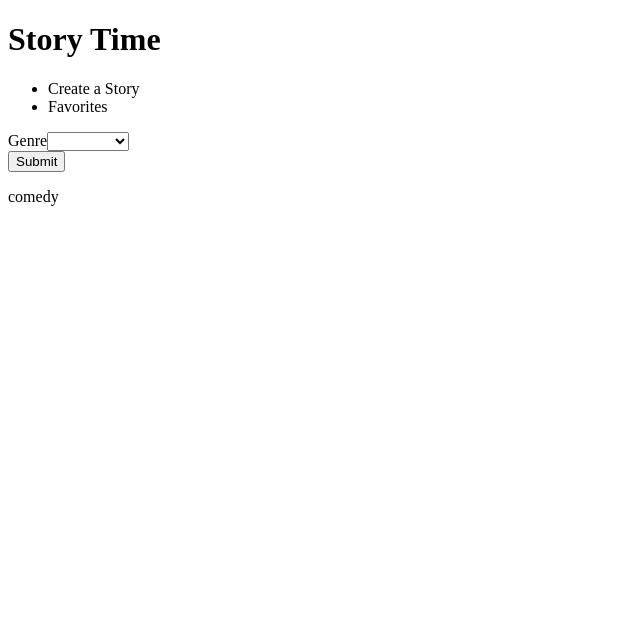
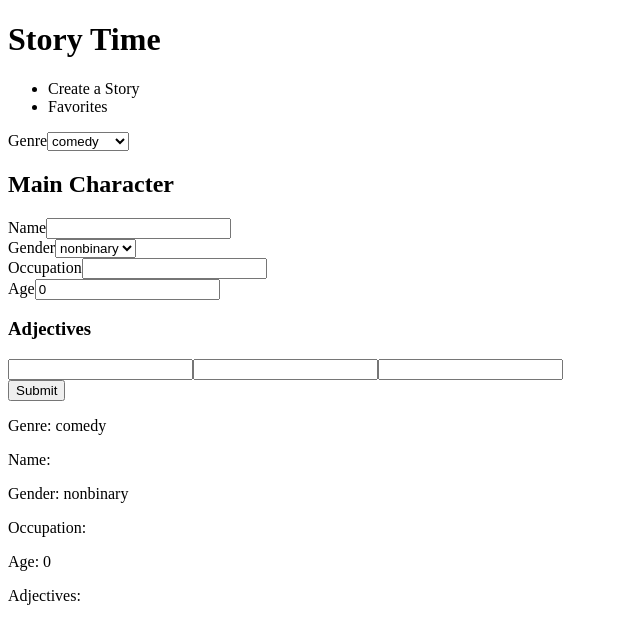
Before and after one commit to jtreeves/story-time, an Angular app: page / in a window 1280 px wide. Shown: the top 644 px of the page, without its empty margins (0-640 px from the left). Built offline with nearby package versions, Linux system fonts and the light colour scheme.

Commit message:
[form] Add sections to build main character

```diff
--- a/src/app/form/form.component.html
+++ b/src/app/form/form.component.html
@@ -12,5 +12,71 @@
         </select>
     </div>
 
+    <section>
+        <h2>Main Character</h2>
+
+        <div>
+            <label for="mainCharacterName">Name</label>
+
+            <input
+                formControlName="mainCharacterName"
+                id="mainCharacterName"
+                type="text"
+            />
+        </div>
+
+        <div>
+            <label for="mainCharacterGender">Gender</label>
+
+            <select formControlName="mainCharacterGender" id="mainCharacterGender">
+                <option
+                    *ngFor="let gender of genders"
+                    [ngValue]="gender"
+                >
+                    {{ gender }}
+                </option>
+            </select>
+        </div>
+
+        <div>
+            <label for="mainCharacterOccupation">Occupation</label>
+
+            <input
+                formControlName="mainCharacterOccupation"
+                id="mainCharacterOccupation"
+                type="text"
+            />
+        </div>
+
+        <div>
+            <label for="mainCharacterAge">Age</label>
+
+            <input
+                formControlName="mainCharacterAge"
+                id="mainCharacterAge"
+                type="number"
+            />
+        </div>
+
+        <article>
+            <h3>Adjectives</h3>
+
+            <input
+                formControlName="mainCharacterAdjective1"
+                type="text"
+            />
+
+            <input
+                formControlName="mainCharacterAdjective2"
+                type="text"
+            />
+
+            <input
+                formControlName="mainCharacterAdjective3"
+                type="text"
+            />
+        </article>
+    </section>
+
     <button type="submit">Submit</button>
 </form>
--- a/src/app/form/form.component.ts
+++ b/src/app/form/form.component.ts
@@ -1,7 +1,8 @@
 import { Component, OnInit } from '@angular/core';
-import { FormBuilder, FormControl, FormGroup, Validators } from '@angular/forms';
+import { FormBuilder, FormControl, FormGroup } from '@angular/forms';
 import { StoryService } from '../services/story.service';
 import { GENRES } from './../data/genres';
+import { GENDERS } from '../data/genders';
 
 @Component({
     selector: 'app-form',
@@ -16,20 +17,33 @@ export class FormComponent implements OnInit {
     ) {}
 
     genres: string[] = GENRES
+    genders: string[] = GENDERS
 
     storyForm: FormGroup = this.formBuilder.group({
-        genre: new FormControl(
-            '',
-            [
-                Validators.required,
-                Validators.pattern(/(horror|comedy|tragedy|mystery|romance|adventure|^$)/)
-            ]
-        )
+        genre: new FormControl('comedy'),
+        mainCharacterName: new FormControl(''),
+        mainCharacterGender: new FormControl('nonbinary'),
+        mainCharacterOccupation: new FormControl(''),
+        mainCharacterAge: new FormControl(0),
+        mainCharacterAdjective1: new FormControl(''),
+        mainCharacterAdjective2: new FormControl(''),
+        mainCharacterAdjective3: new FormControl(''),
     })
 
     ngOnInit(): void {}
 
     onSubmit(): void {
         this.storyService.setGenre(this.storyForm.value.genre)
+        this.storyService.setMainCharacter({
+            name: this.storyForm.value.mainCharacterName,
+            gender: this.storyForm.value.mainCharacterGender,
+            occupation: this.storyForm.value.mainCharacterOccupation,
+            age: this.storyForm.value.mainCharacterAge,
+            adjectives: [
+                this.storyForm.value.mainCharacterAdjective1,
+                this.storyForm.value.mainCharacterAdjective2,
+                this.storyForm.value.mainCharacterAdjective3
+            ]
+        })
     }
 }
--- a/src/app/story/story.component.html
+++ b/src/app/story/story.component.html
@@ -1 +1,6 @@
-<p>{{ story.genre }}</p>
+<p>Genre: {{ story.genre }}</p>
+<p>Name: {{ story.mainCharacter.name }}</p>
+<p>Gender: {{ story.mainCharacter.gender }}</p>
+<p>Occupation: {{ story.mainCharacter.occupation }}</p>
+<p>Age: {{ story.mainCharacter.age }}</p>
+<p>Adjectives: {{ story.mainCharacter.adjectives }}</p>
```
